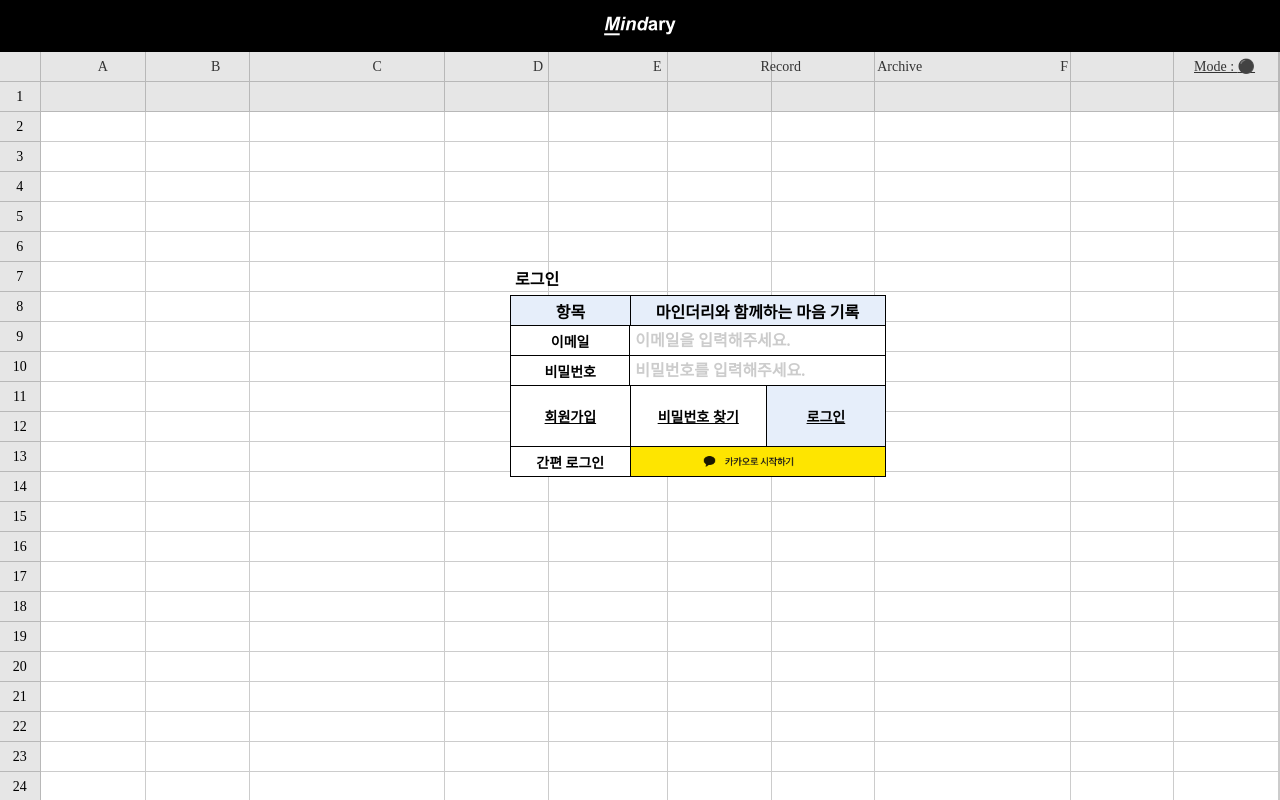
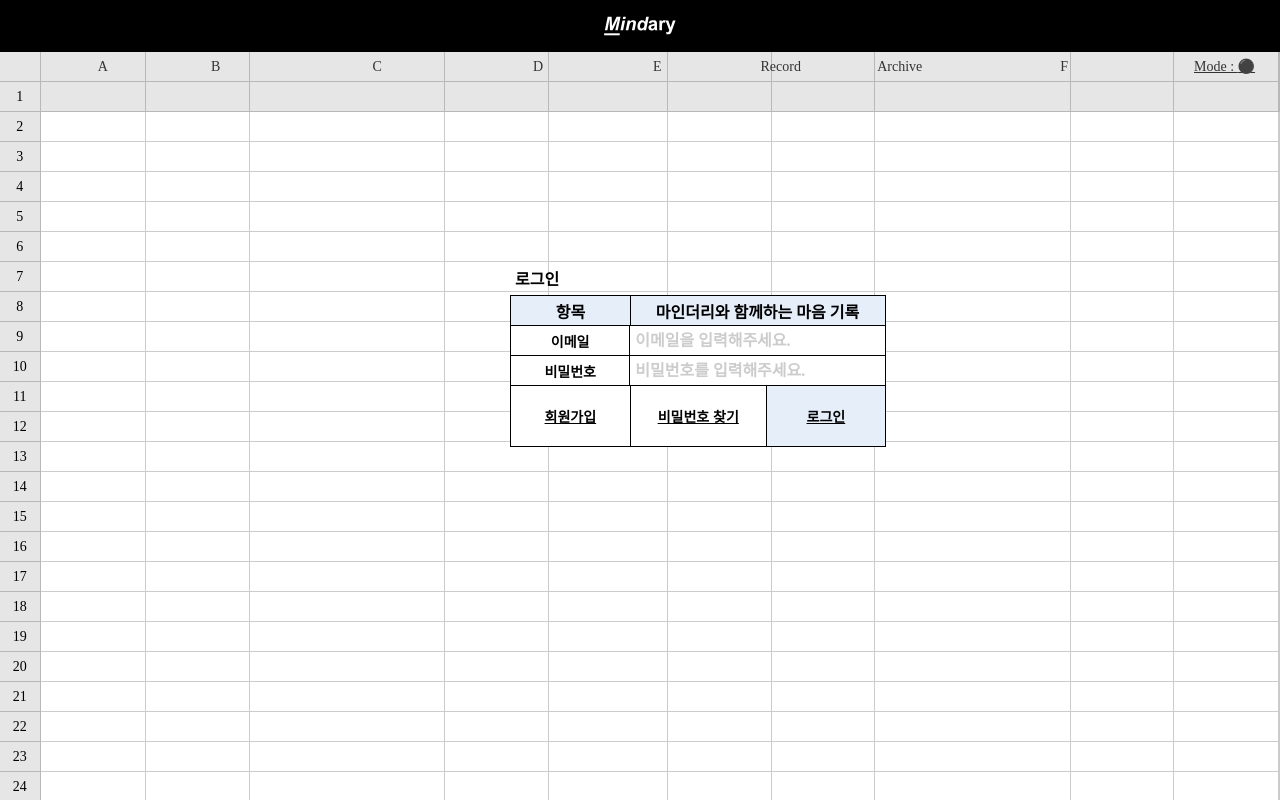
Before and after one commit to LIKELION-Mindary/Mindary_FE, a React (Create React App) app in the folder mindary/: page /login in a window 1280 px wide. Built offline with nearby package versions, Linux system fonts and the light colour scheme; no server answers; a web font is replaced by a local one.

Commit message:
delete: 카카오 제거

```diff
--- a/mindary/src/pages/Home.js
+++ b/mindary/src/pages/Home.js
@@ -132,10 +132,6 @@
                 </SearchPwbtn>
                 <LoginBtn onClick={handleLogin}>로그인</LoginBtn>
               </SelectBar>
-              <SimpleLoginWrapper>
-                <SimpleLogin>간편 로그인</SimpleLogin>
-                <KakaoBtn onClick={handleKakaoLogin} />
-              </SimpleLoginWrapper>
             </InputSection>
             {showSearchPw && <SearchPw />}
           </LoginSection>
@@ -281,7 +277,6 @@
   display: flex;
   flex-direction: row;
   align-items: center;
-  border-bottom: 1px solid black;
   height: 60px;
 `;
 
```
